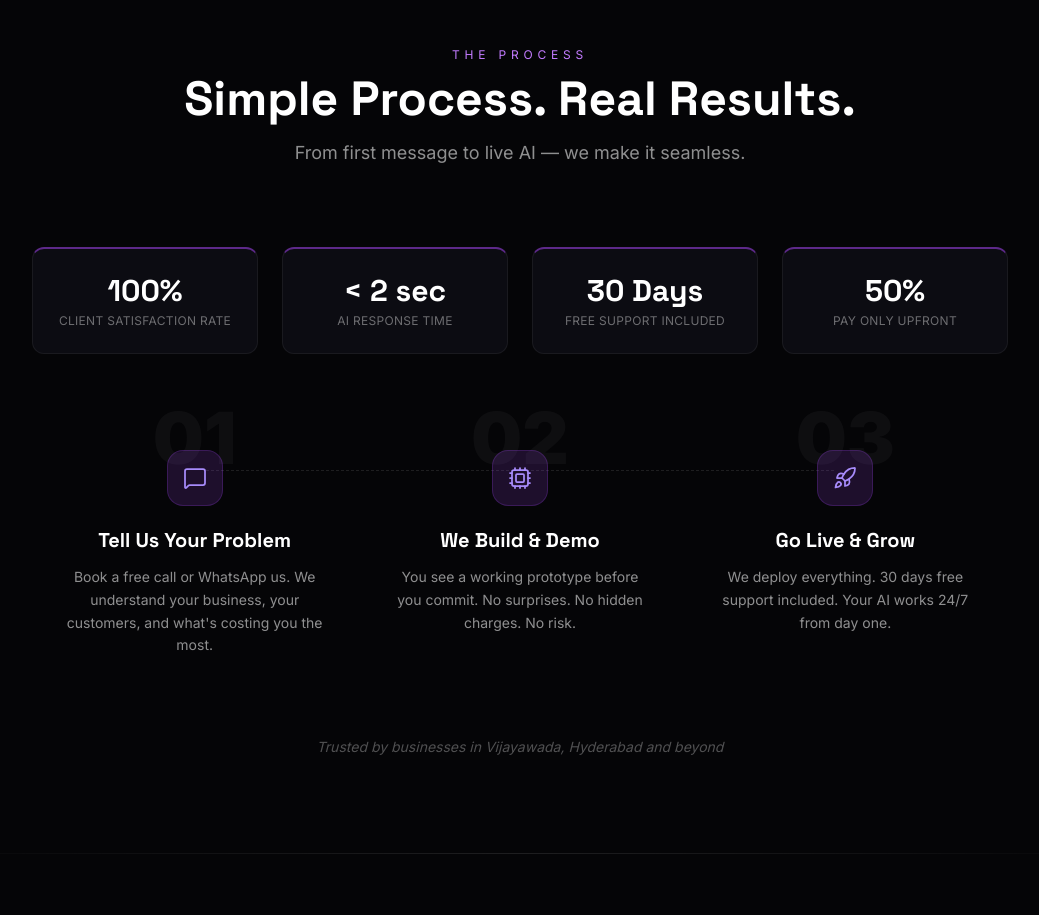
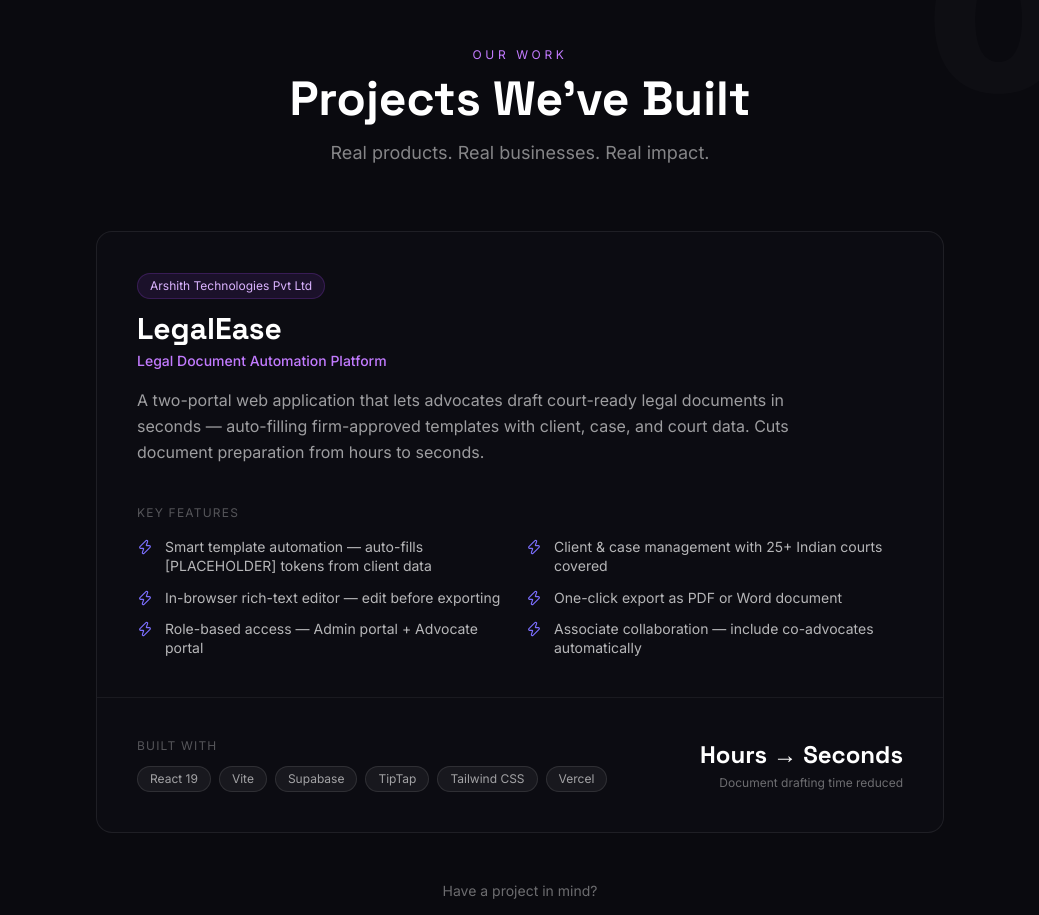
Before and after one commit to sheetal680/voxinta-website, a Next.js app: page / in a window 1280 px wide. Shown: the part 2200-3115 px from the top of the page, without its empty margins (120-1159 px from the left). Built offline with nearby package versions, Linux system fonts and the light colour scheme.

Commit message:
feat: add Projects section with LegalEase case study

```diff
--- a/app/page.tsx
+++ b/app/page.tsx
@@ -1,5 +1,6 @@
 import Hero from "@/components/Hero";
 import Services from "@/components/Services";
+import Projects from "@/components/Projects";
 import HowItWorks from "@/components/HowItWorks";
 import ComingSoon from "@/components/ComingSoon";
 import Pricing from "@/components/Pricing";
@@ -21,6 +22,8 @@ export default function Home() {
       <Divider />
       <Services />
       <Divider />
+      <Projects />
+      <Divider />
       <HowItWorks />
       <Divider />
       <ComingSoon />
--- /dev/null
+++ b/components/Projects.tsx
@@ -0,0 +1,165 @@
+"use client";
+
+import { motion } from "framer-motion";
+import { Zap } from "lucide-react";
+
+const WA_LINK =
+  "https://wa.me/918977241245?text=Hi%2C%20I%27m%20interested%20in%20Voxinta%27s%20services";
+
+const FEATURES = [
+  "Smart template automation — auto-fills [PLACEHOLDER] tokens from client data",
+  "Client & case management with 25+ Indian courts covered",
+  "In-browser rich-text editor — edit before exporting",
+  "One-click export as PDF or Word document",
+  "Role-based access — Admin portal + Advocate portal",
+  "Associate collaboration — include co-advocates automatically",
+];
+
+const TECH_STACK = ["React 19", "Vite", "Supabase", "TipTap", "Tailwind CSS", "Vercel"];
+
+export default function Projects() {
+  return (
+    <section
+      id="projects"
+      className="relative overflow-hidden py-24 bg-[#0A0A0F]"
+    >
+      {/* Background decoration */}
+      <span
+        className="absolute -top-8 right-0 text-[200px] font-black text-white/[0.02] select-none pointer-events-none leading-none"
+        aria-hidden="true"
+      >
+        01
+      </span>
+
+      {/* Header */}
+      <motion.div
+        className="text-center mb-16 px-6"
+        initial={{ opacity: 0, y: 40 }}
+        whileInView={{ opacity: 1, y: 0 }}
+        viewport={{ once: true, margin: "-80px" }}
+        transition={{ duration: 0.7, ease: [0.25, 0.46, 0.45, 0.94] as [number, number, number, number] }}
+      >
+        <p className="text-xs tracking-[0.3em] text-purple-400 uppercase mb-3">
+          Our Work
+        </p>
+        <h2
+          className="text-4xl md:text-5xl font-black text-white"
+          style={{ fontFamily: "var(--font-space-grotesk)" }}
+        >
+          Projects We&apos;ve Built
+        </h2>
+        <p className="text-white/50 text-lg mt-4">
+          Real products. Real businesses. Real impact.
+        </p>
+      </motion.div>
+
+      {/* Card */}
+      <motion.div
+        className="max-w-4xl mx-auto px-6"
+        initial={{ opacity: 0, y: 40 }}
+        whileInView={{ opacity: 1, y: 0 }}
+        viewport={{ once: true, margin: "-80px" }}
+        transition={{ duration: 0.7, delay: 0.1, ease: [0.25, 0.46, 0.45, 0.94] as [number, number, number, number] }}
+      >
+        <motion.div
+          whileHover={{
+            borderColor: "rgba(168,139,250,0.2)",
+            transition: { duration: 0.2 },
+          }}
+          className="bg-[#0C0C12] border border-white/[0.08] rounded-2xl overflow-hidden"
+        >
+          {/* Top section */}
+          <div className="p-8 md:p-10">
+            <span className="inline-block bg-purple-500/10 border border-purple-500/20 text-purple-300 text-xs px-3 py-1 rounded-full">
+              Arshith Technologies Pvt Ltd
+            </span>
+            <h3
+              className="text-3xl font-black text-white mt-3"
+              style={{ fontFamily: "var(--font-space-grotesk)" }}
+            >
+              LegalEase
+            </h3>
+            <p className="text-purple-400 text-sm font-medium mt-1">
+              Legal Document Automation Platform
+            </p>
+            <p className="text-white/60 text-base leading-relaxed max-w-2xl mt-4">
+              A two-portal web application that lets advocates draft court-ready
+              legal documents in seconds — auto-filling firm-approved templates
+              with client, case, and court data. Cuts document preparation from
+              hours to seconds.
+            </p>
+          </div>
+
+          {/* Features grid */}
+          <div className="px-8 pb-8 md:px-10 md:pb-10">
+            <p className="text-xs text-white/30 uppercase tracking-widest mb-4">
+              Key Features
+            </p>
+            <div className="grid grid-cols-1 md:grid-cols-2 gap-3">
+              {FEATURES.map((feature) => (
+                <div key={feature} className="flex items-start gap-3">
+                  <Zap
+                    size={16}
+                    className="shrink-0 mt-0.5"
+                    style={{ color: "#7C6FFF" }}
+                    strokeWidth={1.75}
+                  />
+                  <span className="text-white/70 text-sm leading-snug">
+                    {feature}
+                  </span>
+                </div>
+              ))}
+            </div>
+          </div>
+
+          {/* Bottom bar */}
+          <div className="border-t border-white/[0.06] p-8 md:p-10 flex justify-between items-center flex-wrap gap-6">
+            {/* Tech stack */}
+            <div>
+              <p className="text-xs text-white/30 uppercase tracking-widest mb-3">
+                Built With
+              </p>
+              <div className="flex flex-row gap-2 flex-wrap">
+                {TECH_STACK.map((tech) => (
+                  <span
+                    key={tech}
+                    className="bg-white/5 border border-white/10 text-white/60 text-xs px-3 py-1 rounded-full"
+                  >
+                    {tech}
+                  </span>
+                ))}
+              </div>
+            </div>
+
+            {/* Impact stat */}
+            <div className="text-right">
+              <p
+                className="text-2xl font-black text-white"
+                style={{ fontFamily: "var(--font-space-grotesk)" }}
+              >
+                Hours → Seconds
+              </p>
+              <p className="text-xs text-white/40 mt-1">
+                Document drafting time reduced
+              </p>
+            </div>
+          </div>
+        </motion.div>
+      </motion.div>
+
+      {/* Bottom CTA */}
+      <div className="text-center mt-12 px-6">
+        <p className="text-white/40 text-sm mb-4">Have a project in mind?</p>
+        <a
+          href={WA_LINK}
+          target="_blank"
+          rel="noopener noreferrer"
+          className="inline-block rounded-lg px-6 py-3 text-sm font-semibold text-white transition-opacity hover:opacity-90"
+          style={{ background: "linear-gradient(135deg, #7C6FFF 0%, #06B6D4 100%)" }}
+        >
+          Let&apos;s Build It Together →
+        </a>
+      </div>
+    </section>
+  );
+}
```
